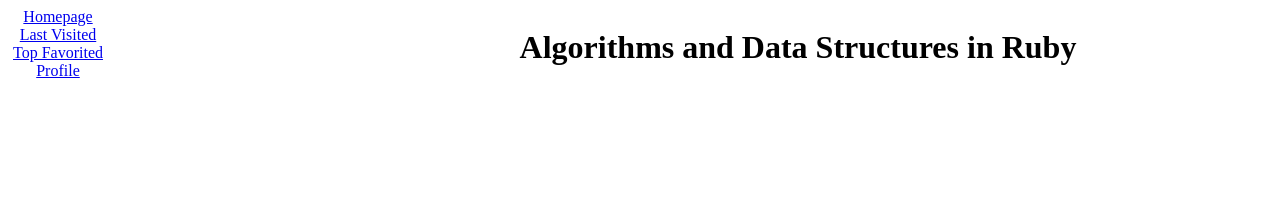
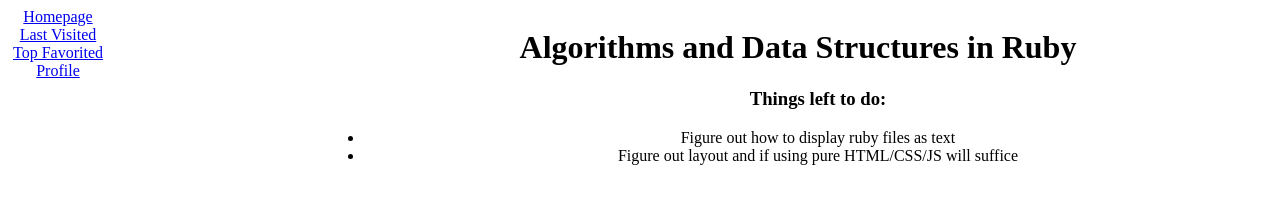
Before and after one commit to mwong068/data-structures-and-algorithms, a plain HTML site: page index.html in a window 1280 px wide. Drawn offline with Linux system fonts and the light colour scheme; files whose address does not match are found by name.

Commit message:
added todo list

```diff
--- a/index.html
+++ b/index.html
@@ -17,6 +17,11 @@
         </div>
         <div id="main">
             <h1>Algorithms and Data Structures in Ruby</h1>
+            <ul>
+                <h3>Things left to do:</h3>
+                <li>Figure out how to display ruby files as text</li>
+                <li>Figure out layout and if using pure HTML/CSS/JS will suffice</li>
+            </ul>
         </div>
     </div>
 </body>
```
